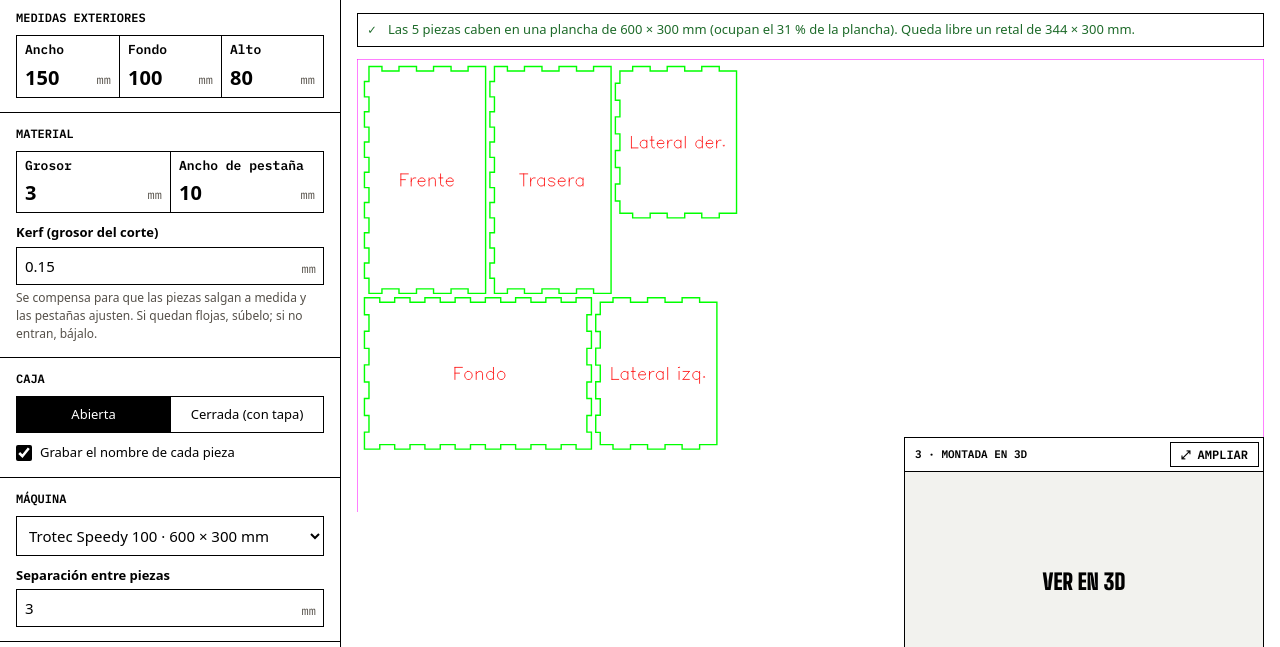
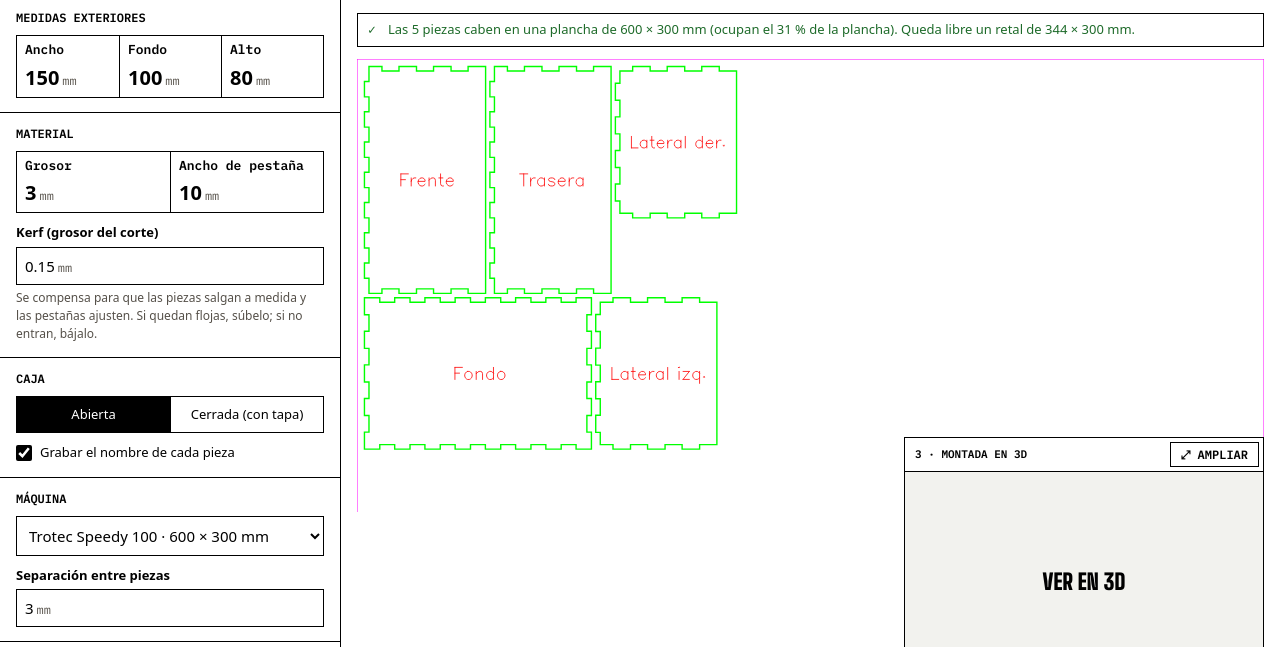
Before and after one commit to soluciones-carabanchel/soluciones-carabanchel.github.io, a plain HTML site: page cajas/index.html in a window 1280 px wide. Shown: the part 87-734 px from the top of the page. Drawn offline with Linux system fonts and the light colour scheme.

Commit message:
Campos con unidad: el «mm» va pegado a la cifra
El campo se ajusta al ancho de lo escrito (field-sizing, con
comun/unidades.js de reserva) y se quitan las flechitas de subir y bajar,
que tapaban la unidad. Las flechas del teclado siguen funcionando.

Co-Authored-By: Claude Opus 5.5 <noreply@anthropic.com>
Claude-Session: https://claude.ai/code/session_018R7qLZwxYrdUphioYiF5gd

```diff
--- a/cajas/app.js
+++ b/cajas/app.js
@@ -1,6 +1,7 @@
 import { piezasCaja, validar, tramos, ensamblarCaja } from './geometria.js';
 import { colocar } from './nesting.js';
 import { construirDibujo, aSVG, aDXF } from './exportar.js';
+import { prepararUnidades } from '../comun/unidades.js';
 
 const MAQUINAS = {
   trotec: { nombre: 'Trotec Speedy 100', ancho: 600, alto: 300 },
@@ -156,6 +157,7 @@ document.addEventListener('keydown', (e) => {
   if (e.key === 'Escape' && $('ventana3d').classList.contains('amplia')) ampliar3D(false);
 });
 
+prepararUnidades(form);
 form.addEventListener('input', actualizar);
 form.addEventListener('change', actualizar);
 actualizar();
--- /dev/null
+++ b/comun/unidades.js
@@ -0,0 +1,19 @@
+// Campos con unidad (<span class="unidad"><input></span>): la unidad se pinta
+// justo detrás de la cifra. En los navegadores con `field-sizing: content` lo
+// hace el CSS; en los demás, este módulo ajusta el ancho del input a lo escrito.
+// Además, pulsar en cualquier parte de la caja pone el cursor en el campo.
+
+export function prepararUnidades(raiz = document) {
+  const nativo = typeof CSS !== 'undefined' && CSS.supports?.('field-sizing', 'content');
+  for (const caja of raiz.querySelectorAll('.unidad')) {
+    const input = caja.querySelector('input');
+    if (!input) continue;
+    caja.addEventListener('mousedown', (e) => {
+      if (e.target === caja) { e.preventDefault(); input.focus(); }
+    });
+    if (nativo) continue;
+    const ajustar = () => { input.style.width = `${Math.max(1, input.value.length) + 0.5}ch`; };
+    input.addEventListener('input', ajustar);
+    ajustar();
+  }
+}
--- a/estilos.css
+++ b/estilos.css
@@ -161,11 +161,21 @@ h3 { font-size: 24px; }
   border-radius: 0; background: var(--papel); color: var(--tinta); min-width: 0;
 }
 .panel input:focus-visible, .panel select:focus-visible { outline: 3px solid var(--acento); outline-offset: 0; }
-.unidad { position: relative; display: block; }
-.unidad input { padding-right: 34px; }
-.unidad::after { content: attr(data-unidad); position: absolute; right: 8px; bottom: 9px; font: 12px var(--mono); color: var(--suave); pointer-events: none; }
+/* Campo con unidad: la unidad va pegada a la cifra. La caja que se ve es .unidad;
+   el input se ajusta al ancho de lo escrito (field-sizing, o comun/unidades.js). */
+.unidad { display: flex; align-items: baseline; gap: 3px; cursor: text; }
+.panel .unidad { border: var(--raya); padding: 8px; background: var(--papel); }
+.panel .unidad:focus-within { outline: 3px solid var(--acento); outline-offset: 0; }
+.panel .unidad input {
+  field-sizing: content; width: auto; min-width: 1ch; max-width: 100%; flex: 0 1 auto;
+  border: 0; padding: 0; background: transparent; outline: 0; appearance: textfield; -moz-appearance: textfield;
+}
+.unidad input::-webkit-inner-spin-button, .unidad input::-webkit-outer-spin-button { -webkit-appearance: none; margin: 0; }
+.unidad input::-webkit-calendar-picker-indicator { display: none !important; }
+.unidad::after { content: attr(data-unidad); font: 12px var(--mono); color: var(--suave); white-space: nowrap; }
 .unidad:not([data-unidad])::after { content: 'mm'; }
-.campos .unidad::after { bottom: 4px; right: 0; }
+.campos .unidad { border: 0; padding: 0; background: transparent; }
+.campos .unidad:focus-within { outline: 0; }
 .opciones { display: grid; grid-auto-flow: column; grid-auto-columns: minmax(0, 1fr); border: var(--raya); }
 .panel .opciones label { flex-direction: row; align-items: center; justify-content: center; gap: 6px; font-weight: 500; padding: 8px; cursor: pointer; text-align: center; }
 .panel .opciones label + label { border-left: var(--raya); }
```
